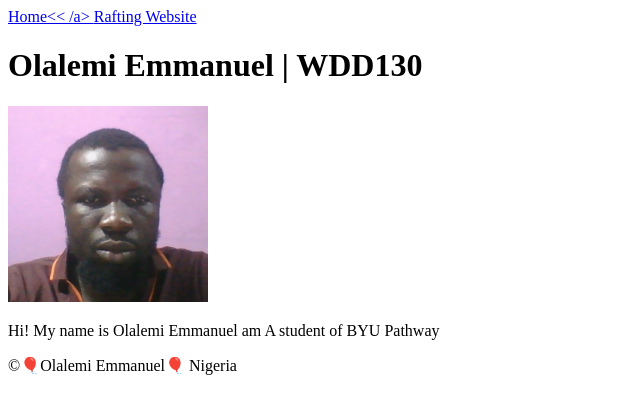
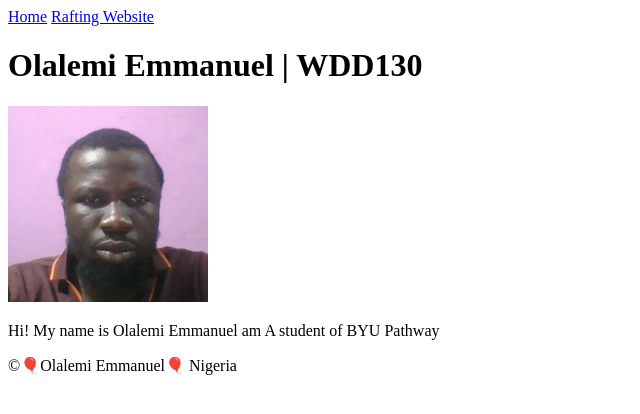
Before and after one commit to Olaxemax/wdd130, a plain HTML site: page index.html in a window 1280 px wide. Shown: the full height of the page, 0-640 px from the left. Drawn offline with Linux system fonts and the light colour scheme.

Commit message:
week01 assignment

```diff
--- a/index.html
+++ b/index.html
@@ -10,8 +10,8 @@
 <body>
     <header>
         <nav>
-            <a href="#">Home<< /a>
-                    <a href="wwr/">Rafting Website</a>
+            <a href="#">Home</a>
+            <a href="wwr/">Rafting Website</a>
         </nav>
 
     </header>
```
